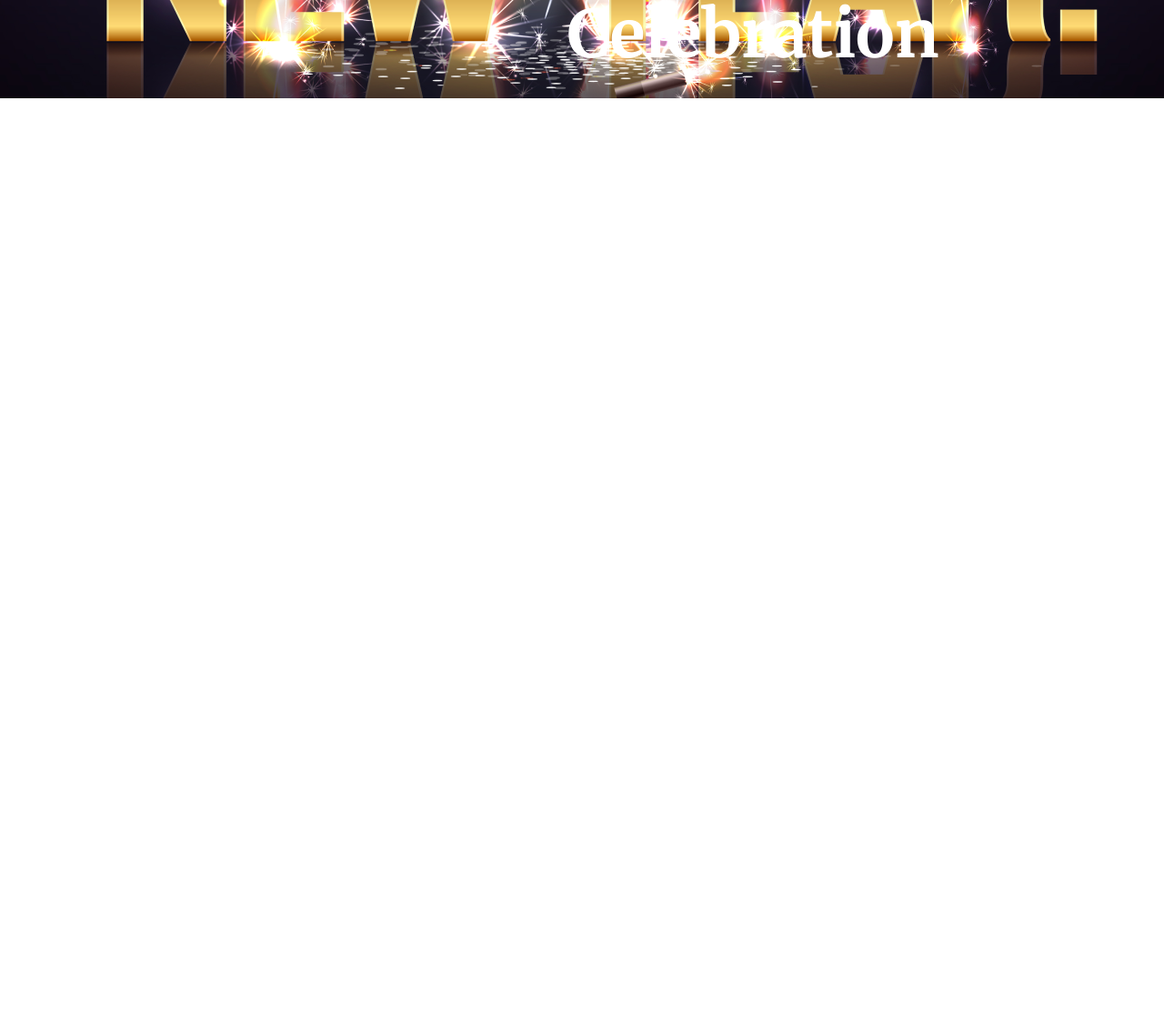
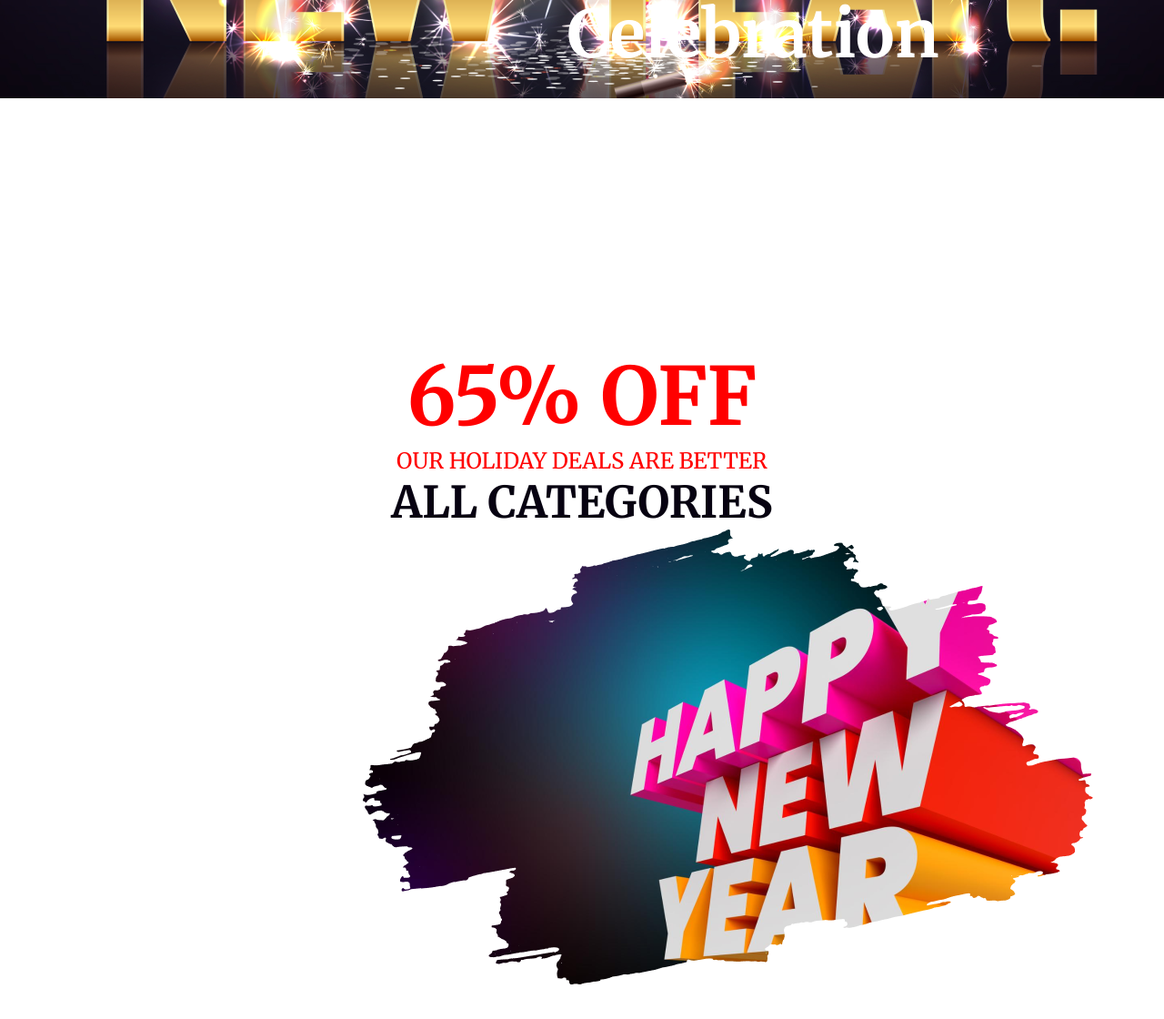
Before and after one commit to Md-Zubayer-Ibn-Jaynul/assignment-1, a plain HTML site: page index.html in a window 1280 px wide. Shown: the part 694-1814 px from the top of the page at 91% size. Before the commit the page ends 954 px from the top, so only its background shows below. Drawn offline with Linux system fonts and the light colour scheme.

Commit message:
container 2 section completed

```diff
--- a/index.html
+++ b/index.html
@@ -17,7 +17,7 @@
     <!-- header section -->
 
     <header>
-        <div class="container">
+        <div class="container-1">
             <div class="banner">
                 <p class="banner-greeting">Happy New Year</p>
                 <h1 class="banner-title">New Year Party Celebration</h1>
@@ -28,7 +28,14 @@
     <!-- main section -->
 
     <main>
-
+        <div class="container-2">
+            <div class="offer">
+                <h1 class="text-title">65% OFF</h1>
+                <p class="text-info">OUR HOLIDAY DEALS ARE BETTER</p>
+                <h3 class="text-greeting">ALL CATEGORIES</h3>
+            </div>
+            <img src="./resources/New Year Photo.png" alt="">
+        </div>
     </main>
 
     <!-- footer section -->
--- a/styles/assignment.css
+++ b/styles/assignment.css
@@ -11,7 +11,7 @@ body {
     font-family: 'Merriweather', serif;
 }
 
-.container {
+.container-1 {
     background-image: url('../resources/Banner\ Image.png');
     background-position: center;
     background-repeat: no-repeat;
@@ -35,3 +35,29 @@ body {
     color: #FFF;
     font-size: 72px;
 }
+
+/* main section styles */
+
+.container-2 {
+    margin: 120px 399px;
+    text-align: center;
+}
+
+.offer {
+    margin: auto;
+}
+
+.text-title {
+    color: #F00;
+    font-size: 88px;
+}
+
+.text-info {
+    color: #F00;
+    font-size: 24px;
+}
+
+.text-greeting {
+    color: #070211;
+    font-size: 48px;
+}
```
